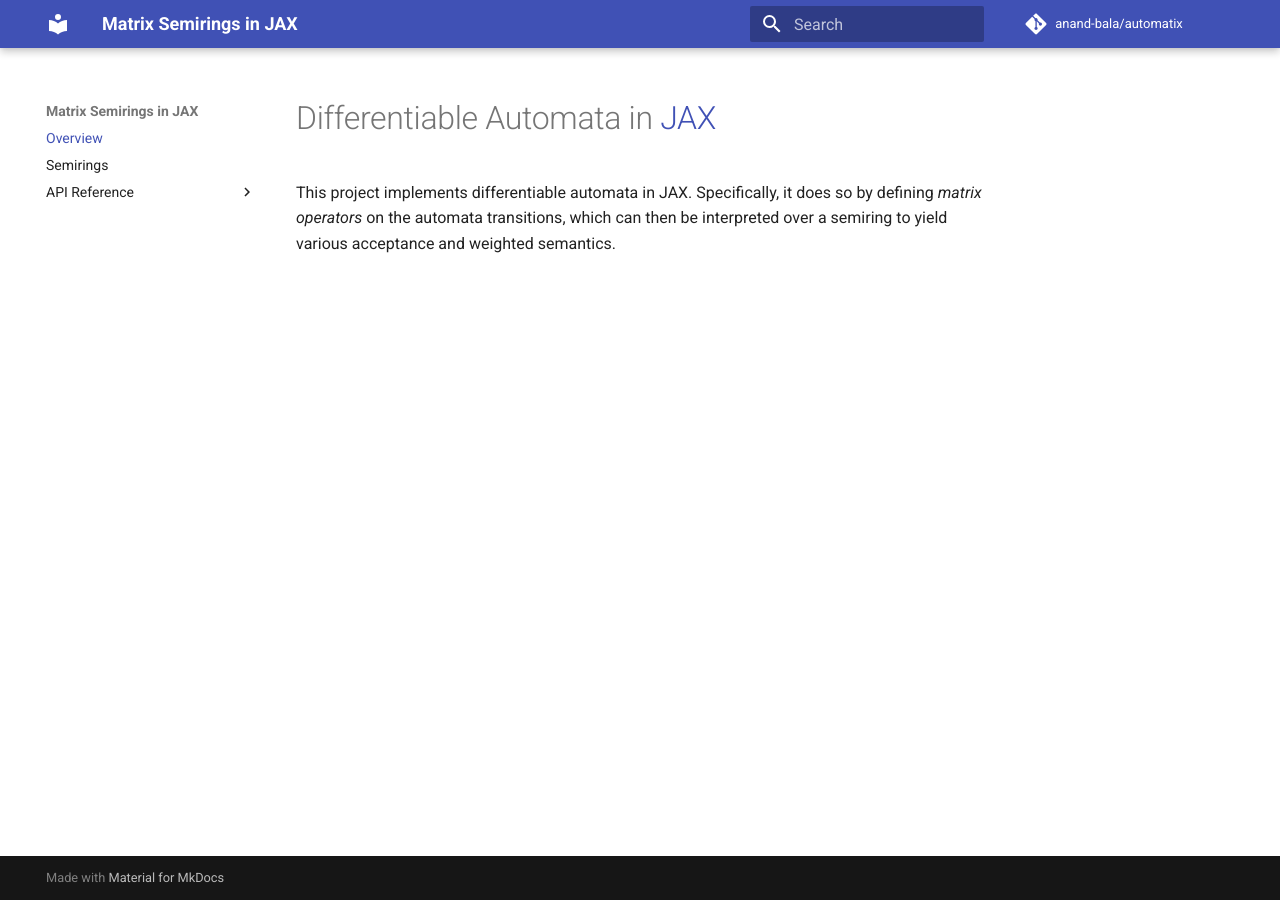
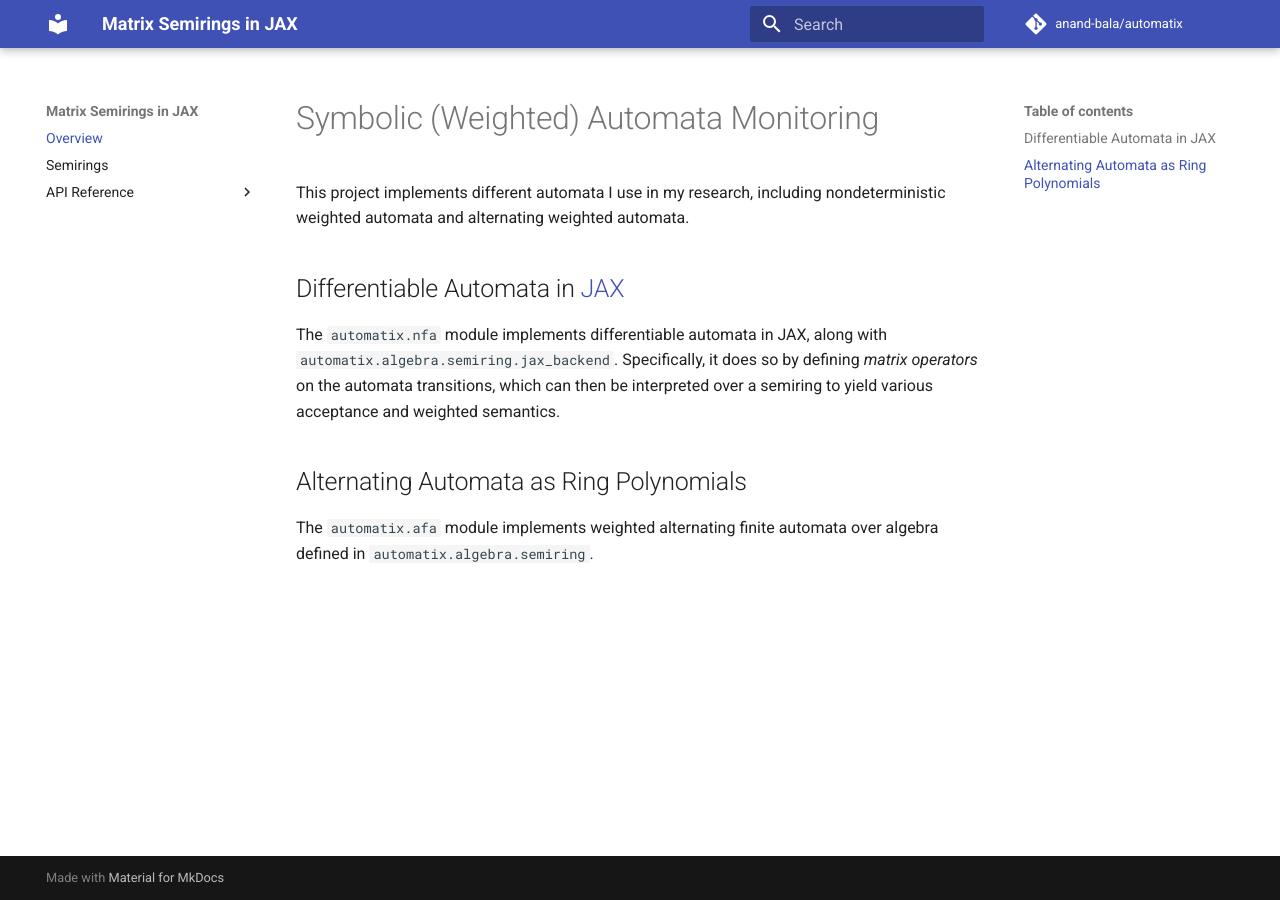
Before and after one commit to anand-bala/automatax, an MkDocs documentation site: the page built from docs/index.md, in a window 1280 px wide. Built offline with MkDocs 1.6.1 and Material for MkDocs 9.7.7, drawn with Linux system fonts in a browser that asks for light colours; comment, search, counter and statistics services are not loaded.

Commit message:
doc: update the README

```diff
--- a/docs/index.md
+++ b/docs/index.md
@@ -1,6 +1,17 @@
-# Differentiable Automata in [JAX](https://github.com/google/jax)
+# Symbolic (Weighted) Automata Monitoring
 
-This project implements differentiable automata in JAX.
+This project implements different automata I use in my research, including
+nondeterministic weighted automata and alternating weighted automata.
+
+## Differentiable Automata in [JAX](https://github.com/google/jax)
+
+The `automatix.nfa` module implements differentiable automata in JAX, along with
+`automatix.algebra.semiring.jax_backend`.
 Specifically, it does so by defining _matrix operators_ on the automata transitions,
 which can then be interpreted over a semiring to yield various acceptance and weighted
 semantics.
+
+## Alternating Automata as Ring Polynomials
+
+The `automatix.afa` module implements weighted alternating finite automata over
+algebra defined in `automatix.algebra.semiring`.
```
